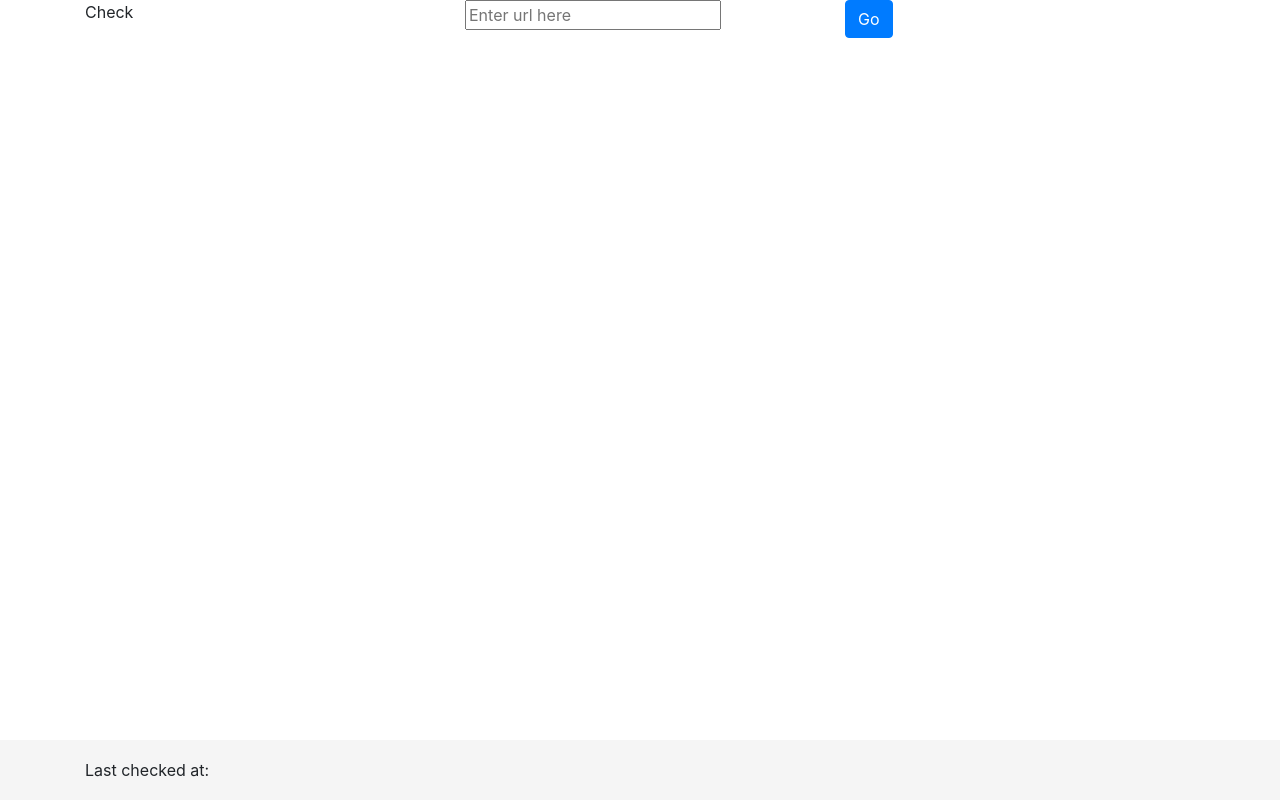
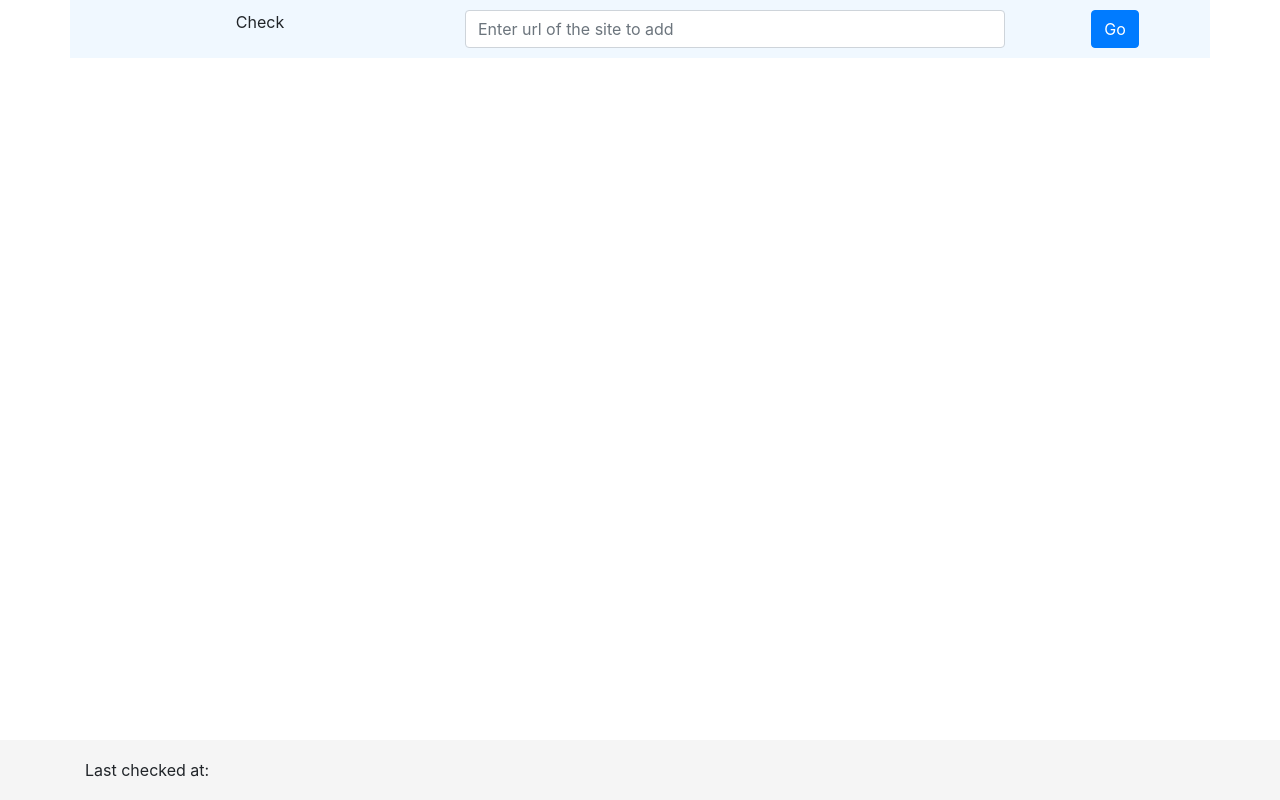
Before and after one commit to abhiche/health-check, a plain HTML site: page web/index.html in a window 1280 px wide. Drawn offline with nearby package versions, Linux system fonts and the light colour scheme; no server answers.

Commit message:
Style UI and load sites when dom loaded

```diff
--- a/web/app.js
+++ b/web/app.js
@@ -1,8 +1,11 @@
 var baseURL = location.protocol + "//" + location.host + "/sites";
+
+document.addEventListener("DOMContentLoaded", function() {
   loadSites();
   setInterval(function() {
     loadSites();
   }, 60000);
+});
 
 function isValidUrl(url) {
   return /^https?:\/\/(www\.)?[-a-zA-Z0-9@:%._\+~#=]{2,256}\.[a-z]{2,6}\b([-a-zA-Z0-9@:%_\+.~#?&//=]*)$/.exec(
@@ -13,17 +16,19 @@ function isValidUrl(url) {
 }
 
 function showAlert(text) {
+  if (document.querySelector("#alert")) {
     document.querySelector("#alert").classList.remove("hide");
     document.querySelector("#alert").innerHTML = text;
     setTimeout(function() {
       document.querySelector("#alert").classList.add("hide");
     }, 3000);
   }
+}
 
 function addSite(e) {
   url = document.querySelector("#urlText").value;
   if (!isValidUrl(url)) {
-    showAlert("Please enter a valid url");
+    showAlert("Please enter a valid url like http://www.google.com");
     return;
   }
   setTimeout(function() {
@@ -42,7 +47,7 @@ function addSite(e) {
     })
     .catch(err => {
       showAlert(err);
-      console.log("Something went wrong");
+      console.log("Something went wrong", err);
     });
 }
 function loadSites() {
@@ -53,11 +58,14 @@ function loadSites() {
     .then(function(data) {
       console.log(JSON.stringify(data));
       renderUrlStatus(data);
+      if (document.querySelector("#last-checked-at")) {
+        console.log(document.querySelector("#last-checked-at"));
         document.querySelector("#last-checked-at").innerHTML = new Date();
+      }
     })
     .catch(err => {
       showAlert(err);
-      console.log("Something went wrong");
+      console.log("Something went wrong", err);
     });
 }
 function removeSite(e) {
--- a/web/index.html
+++ b/web/index.html
@@ -1,6 +1,8 @@
 <html>
   <head>
     <title>Health Check Portal</title>
+    <meta charset="utf-8" />
+    <meta name="viewport" content="width=device-width, initial-scale=1" />
     <link
       rel="stylesheet"
       href="https://stackpath.bootstrapcdn.com/bootstrap/4.3.1/css/bootstrap.min.css"
@@ -20,20 +22,32 @@
       line-height: 60px;
       background-color: #f5f5f5;
     }
+    .header {
+      background: aliceblue;
+      text-align: center;
+    }
+    .row {
+      padding: 10px 0;
+    }
   </style>
   <script src="app.js"></script>
   <script src="//cdn.bootcss.com/timeago.js/4.0.0-beta.2/timeago.min.js"></script>
   <body>
     <div class="alert alert-danger hide" id="alert" role="alert"></div>
     <div class="container">
-      <div class="row">
-        <div class="col-sm">
+      <div class="header row">
+        <div class="col-md-4">
           Check
         </div>
-        <div class="col-sm">
-          <input id="urlText" type="text" placeholder="Enter url here" />
+        <div class="col-md-6">
+          <input
+            id="urlText"
+            type="text"
+            class="form-control"
+            placeholder="Enter url of the site to add"
+          />
         </div>
-        <div class="col-sm">
+        <div class="col-md-2">
           <button
             id="submit-btn"
             class="btn btn-primary"
```
Lines whose indentation alone changed are shown as unchanged.
